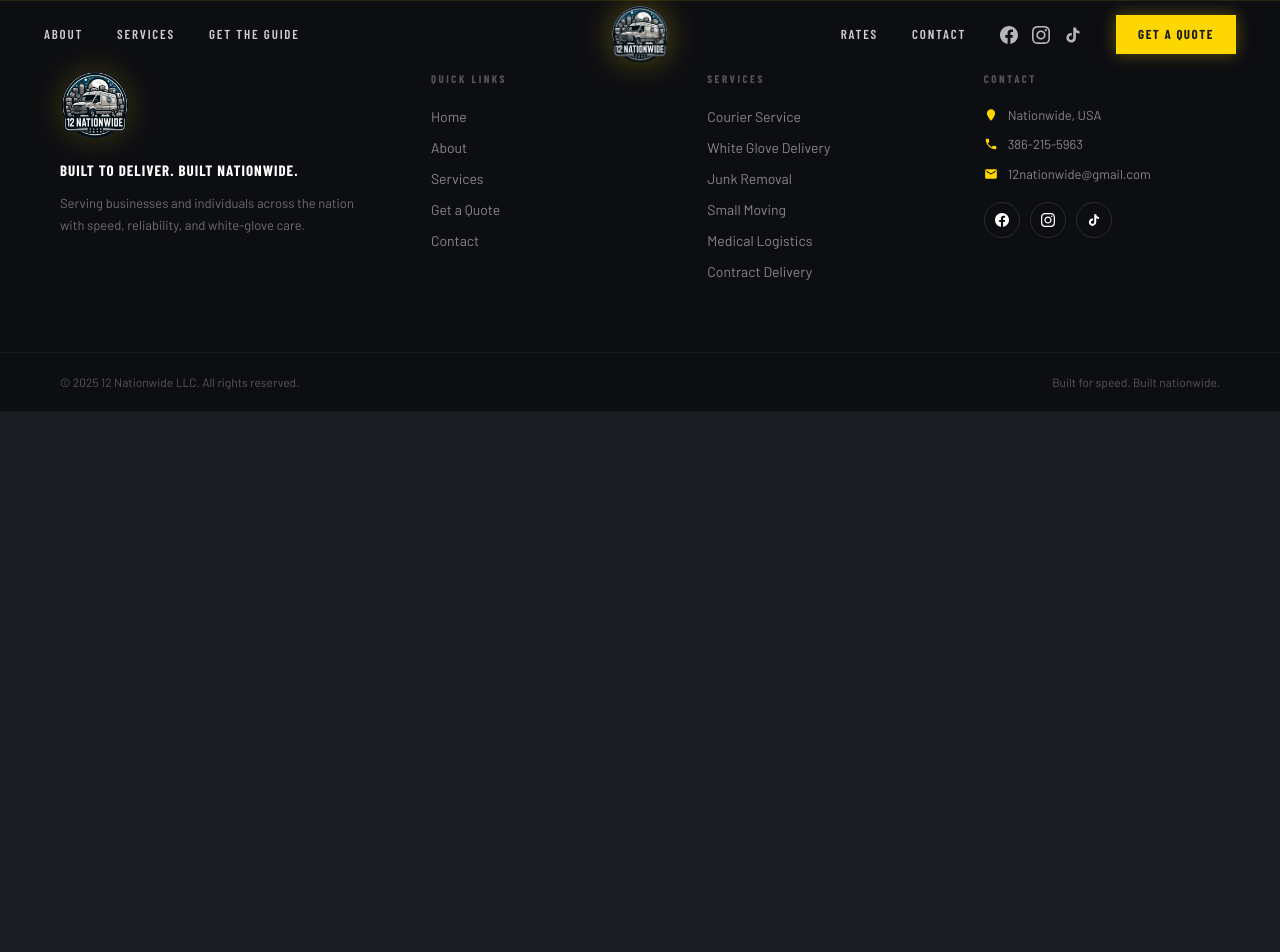
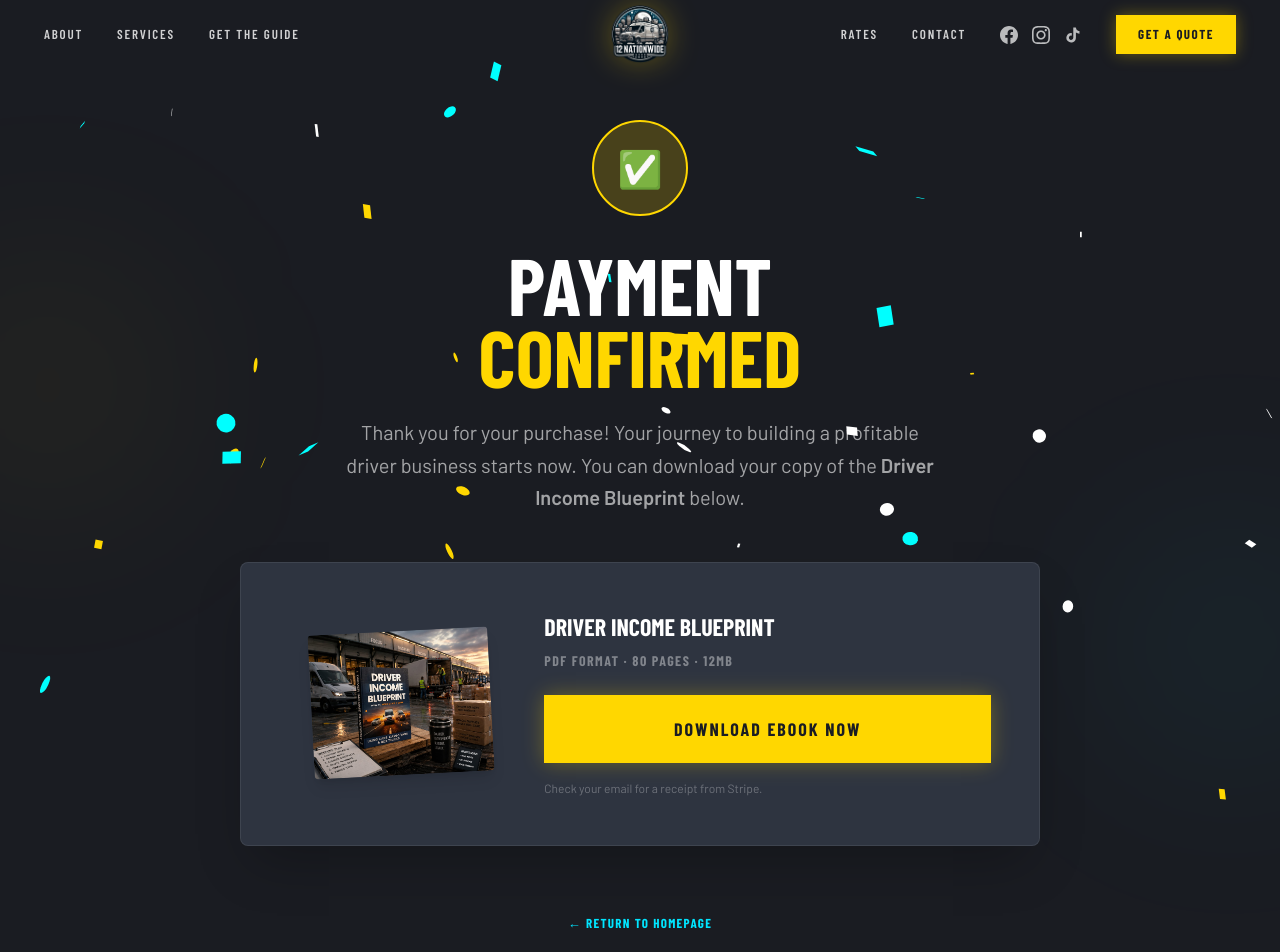
Before and after one commit to CeRFent/12nationwide-og, a React (Vite) app: page /success in a window 1280 px wide. Shown: the top 952 px of the page. Before the commit the page ends 800 px from the top, so only its background shows below. Built offline with nearby package versions, Linux system fonts and the light colour scheme; a web font is replaced by a local one.

Commit message:
feat: integrate Stripe purchase flow and ebook download delivery

```diff
--- a/package.json
+++ b/package.json
@@ -18,8 +18,10 @@
     "lenis": "^1.3.23",
     "lucide-react": "^1.14.0",
     "react": "^19.2.5",
+    "react-confetti": "^6.4.0",
     "react-dom": "^19.2.5",
     "react-router-dom": "^7.15.1",
+    "react-use": "^17.6.0",
     "tailwind-merge": "^3.5.0",
     "three": "^0.184.0"
   },
--- a/src/App.jsx
+++ b/src/App.jsx
@@ -13,6 +13,7 @@
 // Pages
 import Home from './pages/Home';
 const Guide = lazy(() => import('./pages/Guide'));
+const Success = lazy(() => import('./pages/Success'));
 const Footer = lazy(() => import('./components/Footer'));
 
 gsap.registerPlugin(ScrollTrigger);
@@ -69,6 +70,14 @@
               </Suspense>
             }
           />
+          <Route
+            path="/success"
+            element={
+              <Suspense fallback={<div className="h-screen bg-brand-bg" />}>
+                <Success />
+              </Suspense>
+            }
+          />
         </Routes>
         <Suspense fallback={null}>
           <Footer />
--- a/src/pages/Guide.jsx
+++ b/src/pages/Guide.jsx
@@ -111,7 +111,7 @@
           <motion.a
             whileHover={{ scale: 1.05, boxShadow: '0 0 40px rgba(255,215,0,0.5)' }}
             whileTap={{ scale: 0.95 }}
-            href="#buy"
+            href="https://buy.stripe.com/test_fZu5kDfXzc1eb4683253O00"
             className="inline-block font-display font-bold text-lg tracking-[2px] uppercase text-brand-bg bg-brand-accent px-12 py-5 no-underline shadow-[0_0_20px_rgba(255,215,0,0.3)] transition-all"
           >
             Download Now — $27
@@ -281,7 +281,7 @@
           <motion.a
             whileHover={{ scale: 1.05, boxShadow: '0 0 60px rgba(255,215,0,0.6)' }}
             whileTap={{ scale: 0.95 }}
-            href="YOUR_PAYMENT_LINK_HERE"
+            href="https://buy.stripe.com/test_fZu5kDfXzc1eb4683253O00"
             className="inline-block font-display font-bold text-xl tracking-[3px] uppercase text-brand-bg bg-brand-accent px-16 py-6 no-underline shadow-[0_0_30px_rgba(255,215,0,0.4)] transition-all"
           >
             Get Instant Access →
--- /dev/null
+++ b/src/pages/Success.jsx
@@ -0,0 +1,98 @@
+import { motion } from 'framer-motion';
+import { useEffect } from 'react';
+import Confetti from 'react-confetti';
+import { useWindowSize } from 'react-use';
+
+export default function Success() {
+  const { width, height } = useWindowSize();
+
+  useEffect(() => {
+    // You could add tracking pixels here (Facebook, Google)
+    console.log('Purchase successful!');
+  }, []);
+
+  return (
+    <div className="min-h-screen bg-brand-bg pt-[120px] pb-24 px-6 relative overflow-hidden">
+      <Confetti
+        width={width}
+        height={height}
+        numberOfPieces={200}
+        recycle={false}
+        colors={['#FFD700', '#00FFFF', '#FFFFFF']}
+      />
+
+      <div className="max-w-[800px] mx-auto text-center relative z-10">
+        <motion.div
+          initial={{ opacity: 0, scale: 0.8 }}
+          animate={{ opacity: 1, scale: 1 }}
+          transition={{ duration: 0.5 }}
+          className="w-24 h-24 bg-brand-accent/20 border-2 border-brand-accent rounded-full flex items-center justify-center mx-auto mb-8"
+        >
+          <span className="text-4xl">✅</span>
+        </motion.div>
+
+        <motion.div
+          initial={{ opacity: 0, y: 20 }}
+          animate={{ opacity: 1, y: 0 }}
+          transition={{ delay: 0.2 }}
+        >
+          <h1 className="font-display font-black text-[clamp(40px,8vw,80px)] leading-[0.9] uppercase mb-6">
+            Payment<br /><span className="text-brand-accent">Confirmed</span>
+          </h1>
+          <p className="text-xl text-white/60 mb-12 max-w-[600px] mx-auto leading-relaxed">
+            Thank you for your purchase! Your journey to building a profitable driver business starts now. You can download your copy of the <strong>Driver Income Blueprint</strong> below.
+          </p>
+        </motion.div>
+
+        <motion.div
+          initial={{ opacity: 0, y: 20 }}
+          animate={{ opacity: 1, y: 0 }}
+          transition={{ delay: 0.4 }}
+          className="bg-brand-card border border-brand-border p-8 md:p-12 rounded-lg shadow-2xl relative"
+        >
+          <div className="flex flex-col md:flex-row items-center gap-8 text-left">
+            <div className="w-full md:w-1/3 flex justify-center">
+              <img
+                src="/ebook-cover.jpeg"
+                alt="Ebook Cover"
+                className="w-full max-w-[180px] shadow-lg rounded transform -rotate-3 hover:rotate-0 transition-transform duration-300"
+              />
+            </div>
+            <div className="w-full md:w-2/3">
+              <h3 className="font-display font-bold text-2xl uppercase text-brand-white mb-2">Driver Income Blueprint</h3>
+              <p className="text-white/40 text-sm mb-6 uppercase tracking-widest font-display font-bold">PDF Format · 80 Pages · 12MB</p>
+
+              <motion.a
+                whileHover={{ scale: 1.05, boxShadow: '0 0 40px rgba(255,215,0,0.5)' }}
+                whileTap={{ scale: 0.95 }}
+                href="/Driver Income Blueprint Ebook.pptx.pdf" // Update this link with your actual PDF location
+                download
+                className="inline-block w-full text-center font-display font-bold text-lg tracking-[2px] uppercase text-brand-bg bg-brand-accent px-8 py-5 no-underline shadow-[0_0_20px_rgba(255,215,0,0.3)] transition-all"
+              >
+                Download Ebook Now
+              </motion.a>
+              <p className="mt-4 text-[12px] text-white/30 text-center md:text-left">
+                Check your email for a receipt from Stripe.
+              </p>
+            </div>
+          </div>
+        </motion.div>
+
+        <motion.div
+          initial={{ opacity: 0 }}
+          animate={{ opacity: 1 }}
+          transition={{ delay: 1 }}
+          className="mt-16"
+        >
+          <a href="/" className="text-brand-cyan font-display font-bold uppercase tracking-widest text-[13px] hover:text-brand-accent transition-colors">
+            ← Return to Homepage
+          </a>
+        </motion.div>
+      </div>
+
+      {/* Decorative Background Elements */}
+      <div className="absolute top-1/4 -left-20 w-64 h-64 bg-brand-accent/5 rounded-full blur-[100px] pointer-events-none" />
+      <div className="absolute bottom-1/4 -right-20 w-64 h-64 bg-brand-cyan/5 rounded-full blur-[100px] pointer-events-none" />
+    </div>
+  );
+}
```
Also changed, not shown: 2 other files (tests, documents, lock files or other folders).
